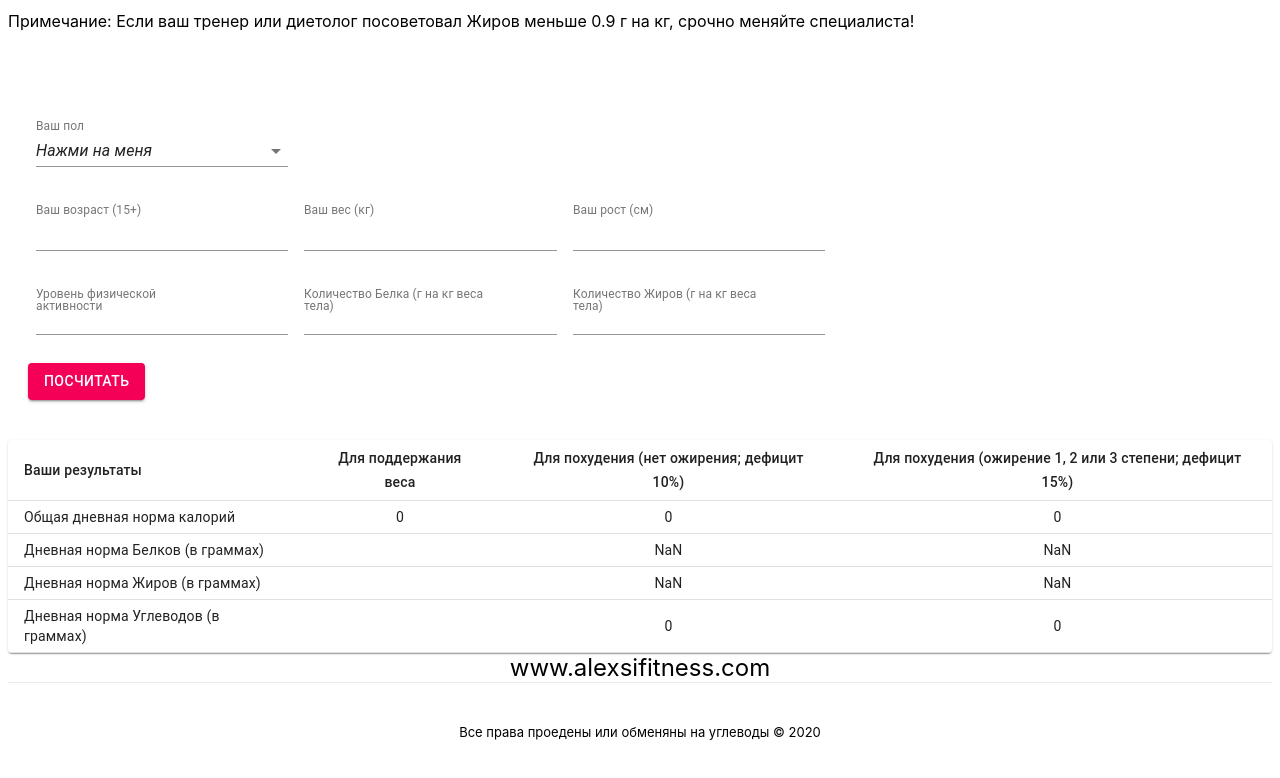
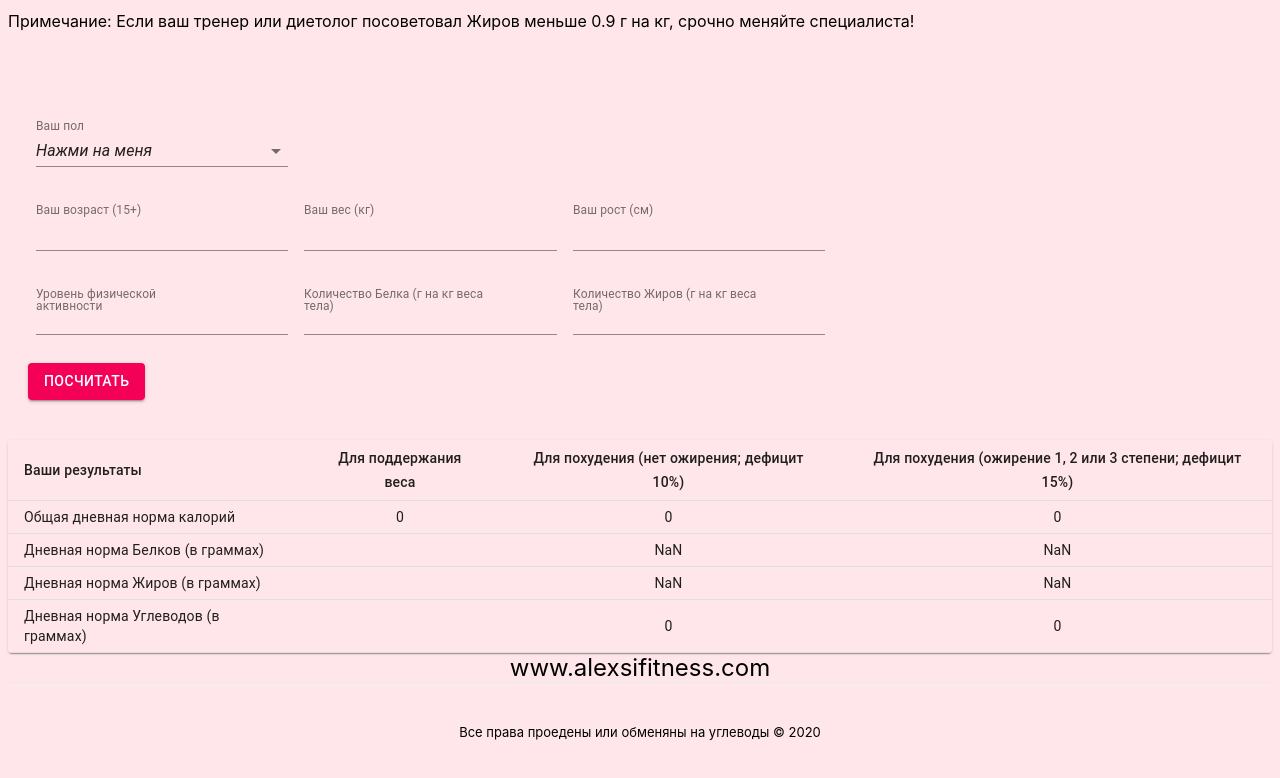
Before and after one commit to Serhazor/macro_calc_en, a Next.js app: page / in a window 1280 px wide. Shown: the part 1196-1974 px from the top of the page. Built offline with nearby package versions, Linux system fonts and the light colour scheme.

Commit message:
changed color to pink

```diff
--- a/pages/components/DenseTable.js
+++ b/pages/components/DenseTable.js
@@ -37,6 +37,7 @@ export default function DenseTable({
           className={classes.table}
           size="small"
           aria-label="a dense table"
+          style={{backgroundColor: "#ffe6ea"}}
         >
           <TableHead>
             <TableRow>
--- a/styles/globals.css
+++ b/styles/globals.css
@@ -4,6 +4,7 @@ body {
   margin: 0;
   font-family: -apple-system, BlinkMacSystemFont, Segoe UI, Roboto, Oxygen,
     Ubuntu, Cantarell, Fira Sans, Droid Sans, Helvetica Neue, sans-serif;
+  background-color: #ffe6ea;
 }
 
 a {
```
